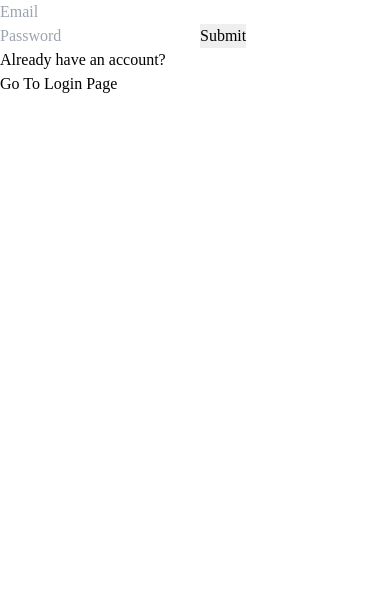
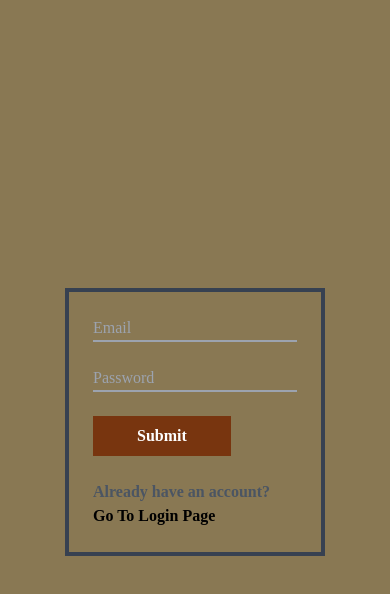
Before and after one commit to FarihaAktar/retro-themed-blog, a React (Create React App) app: page /login in a window 390 px wide. Both pictures are taken after a click on the element "Create an account". Shown: the top 594 px of the page. Built offline with nearby package versions, Linux system fonts and the light colour scheme; a web font is replaced by a local one.

Commit message:
added responsive design

```diff
--- a/src/Components/Admin/AddBlog.js
+++ b/src/Components/Admin/AddBlog.js
@@ -77,7 +77,7 @@ const AddBlog = () => {
                                 <h1 className='text-center text-3xl text-custom' >Add New Blog</h1>
                                 <div className='rounded-full border-gray-700 border-4 ml-8'></div>
                             </div>
-                            <form className='w-5/12 p-6 m-auto mt-14' onSubmit={handleSubmit(onSubmit)}>
+                            <form className='lg:w-5/12 md:w-7/12 sm:w-8/12 w-8/12 p-6 m-auto mt-14' onSubmit={handleSubmit(onSubmit)}>
                                 <input className='bg-transparent border-b-2 border-gray-500 w-full focus:outline-none focus:ring-1 focus:ring-yellow-500 focus:border-transparent' placeholder="Add Title" required {...register("title")} />
                                 <br />
                                 <br />
--- a/src/Components/Post/Post.js
+++ b/src/Components/Post/Post.js
@@ -5,9 +5,9 @@ const Post = ({ blog }) => {
     const {title, description, date, imageURL, _id} = blog;
     return (
         <div>
-            <div className='flex mt-10'>
-                <img className='w-96 h-64 object-cover' src={imageURL} alt="" />
-                <div className='w-6/12 ml-10 '>
+            <div className='lg:flex md:flex-colum lg:mt-10 md:mt-12 sm:mt-16 mt-16' >
+                <img className='lg:w-96 md:w-11/12 sm:w-11/12 w-11/12 lg:h-64 md:h-72 sm:h-72 h-72 object-cover' src={imageURL} alt="" />
+                <div className='lg:w-6/12 md:w-10/12 sm:10/12 w-10/12 lg:ml-10 md:ml-0 lg:mt-0 md:mt-7 mt-7'>
                     <h1 className='text-2xl font-black'>{title}</h1>
                     <p className='text-gray-500 mt-2'>{date}</p>
                     <p className='mt-3 mb-8 text-gray-800 font-medium' >{description.slice(0, 170)}...</p>
--- a/src/Components/Posts/Posts.js
+++ b/src/Components/Posts/Posts.js
@@ -15,14 +15,14 @@ const Posts = () => {
 
     console.log(blogs)
     return (
-        <div className='flex w-10/12 m-auto'>
-            <div className=' w-9/12  mt-10'>
+        <div className='flex lg:w-10/12 md:w-11/12 w-11/12 m-auto'>
+            <div className=' lg:w-10/12 md:w-11/12 sm:w-full w-full  mt-10'>
                 <h1 className='text-2xl font-black text-gray-500'>Recent Posts</h1>
                 {
                     blogs.map(blog => <Post blog={blog} key={blog._id}></Post>)
                 }
             </div>
-            <div className='w-2/12 ml-3 mt-20'>
+            <div className='lg:w-2/12 md:w-3/12 md:block sm:hidden hidden ml-3 mt-20'>
                 <div>
                     <img className='w-52 h-56 object-cover' src={img} alt="" />
                     <h1 className='mt-2 font-black'>Traveling Alone</h1>
--- a/src/Login/Login.js
+++ b/src/Login/Login.js
@@ -69,7 +69,6 @@ const Login = () => {
             firebase.auth().createUserWithEmailAndPassword(admin.email, admin.password)
                 .then((userCredential) => {
                     let user = userCredential.user;
-                    // console.log(user)
                     const userInfo = {...admin}
                     setLoggedInUser(userInfo);
                     history.replace(from)
@@ -103,31 +102,38 @@ const Login = () => {
     }
 
     return (
-        <div>
+        <div className='h-screen flex item-center justify-center' style={{backgroundColor: "#897853",}}>
             {account ?
-                <form onSubmit={handleSignIn}>
-                    <input onBlur={handleBlur} className="" type="email" name="email" required placeholder="Email" />
-                    <br />
-                    <input onBlur={handleBlur} className="" type="password" name="password" required placeholder="Password" />
+                <form className='border-4 border-gray-700 lg:w-5/12 md:w-7/12 sm:w-8/12 w-8/12  m-auto p-6' onSubmit={handleSignIn}>
+                    <input className='bg-transparent border-b-2 border-gray-400 w-full  focus:outline-none focus:ring-1 focus:ring-gray-400 focus:border-transparent' onBlur={handleBlur}  type="email" name="email" required placeholder="Email" />
                     <br />
                     <br />
-                    <input className="" type="submit" value="Login" />
+                    <input onBlur={handleBlur} className="bg-transparent border-b-2 border-gray-400 w-full  focus:outline-none focus:ring-1 focus:ring-gray-400 focus:border-transparent" type="password" name="password" required placeholder="Password" />
+                    <br />
+                    <br />
+                    <input className="px-11 py-2 font-black bg-yellow-900 text-white cursor-pointer hover:bg-yellow-800 hover:text-black" type="submit" value="Login" />
+                    <br />
+                    <br />
                     <div className="">
-                        <h6>Don't have an account?</h6>
-                        <p className='cursor-pointer hover:text-pink-600' onClick={handleChange}>Create an account</p>
+                        <h6 className='font-black text-gray-600'>Don't have an account?</h6>
+                        <p className='cursor-pointer font-black hover:text-yellow-800' onClick={handleChange}>Create an account</p>
                     </div>
                 </form>
                 :
-                <form onSubmit={handleSubmit(onSubmit)}>
+                <form className='border-4 border-gray-700 lg:w-5/12 md:w-7/12 sm:w-8/12 w-8/12  m-auto p-6' onSubmit={handleSubmit(onSubmit)}>
 
-                    <input placeholder="Email" required {...register("email")} />
-
-                    <input type='password' placeholder="Password" required {...register("password")} />
-
-                    <input type="submit" />
+                    <input className='bg-transparent border-b-2 border-gray-400 w-full  focus:outline-none focus:ring-1 focus:ring-gray-400 focus:border-transparent' placeholder="Email" required {...register("email")} />
+                    <br />
+                    <br />
+                    <input className="bg-transparent border-b-2 border-gray-400 w-full  focus:outline-none focus:ring-1 focus:ring-gray-400 focus:border-transparent" type='password' placeholder="Password" required {...register("password")} />
+                    <br />
+                    <br />
+                    <input className="px-11 py-2 font-black bg-yellow-900 text-white cursor-pointer hover:bg-yellow-800 hover:text-black" type="submit" />
+                    <br />
+                    <br />
                     <div>
-                        <h1>Already have an account?</h1>
-                        <p className='cursor-pointer hover:text-pink-600' onClick={handleChange}>Go To Login Page</p>
+                        <h1 className='font-black text-gray-600'>Already have an account?</h1>
+                        <p className='cursor-pointer font-black hover:text-yellow-800' onClick={handleChange}>Go To Login Page</p>
                     </div>
                 </form>}
 
--- a/src/Screens/SingleBlog.js
+++ b/src/Screens/SingleBlog.js
@@ -18,8 +18,8 @@ const SingleBlog = () => {
 
     const { title, description, imageURL, date } = singlePost;
     return (
-        <div className='flex w-10/12 m-auto'>
-            <div className='mt-14 w-9/12 p-5'>
+        <div className='flex lg:w-10/12 md:w-11/12 sm:w-11/12 w-11/12 m-auto'>
+            <div className='mt-14 lg:w-9/12 md:w-10/12 sm:w-full w-full p-5'>
                 <p className='text-gray-500'>{date}</p>
                 <h1 className='text-4xl font-black mt-6'>{title}</h1>
                 <p className='mt-6 text-2xl text-gray-600 w-10/12'>Lorem ipsum, dolor sit amet consectetur adipisicing elit. Veritatis, perspiciatis! Lorem ipsum dolor sit amet, consectetur adipisicing elit. Libero, aspernatur.</p>
@@ -28,7 +28,7 @@ const SingleBlog = () => {
                 <h2 className='text-2xl font-black mt-3'>More About The Topic</h2>
                 <p className='mt-2'>Lorem ipsum dolor sit amet consectetur adipisicing elit. Facilis quo error inventore voluptates asperiores. Et laborum sed provident. Perspiciatis, itaque?</p>
             </div>
-            <div className='w-2/12 ml-3 mt-60'>
+            <div className='lg:w-2/12 md:w-2/12 w-2/12 md:block sm:hidden hidden ml-3 mt-60'>
                 <h1 className='text-2xl text-gray-500 font-black'>Related Post</h1>
                 <div className='mt-3'>
                     <img className='w-52 h-56 object-cover' src={img} alt="" />
```
Also changed, not shown: firebase.json (added), 1 other file (tests, documents, lock files or other folders).
